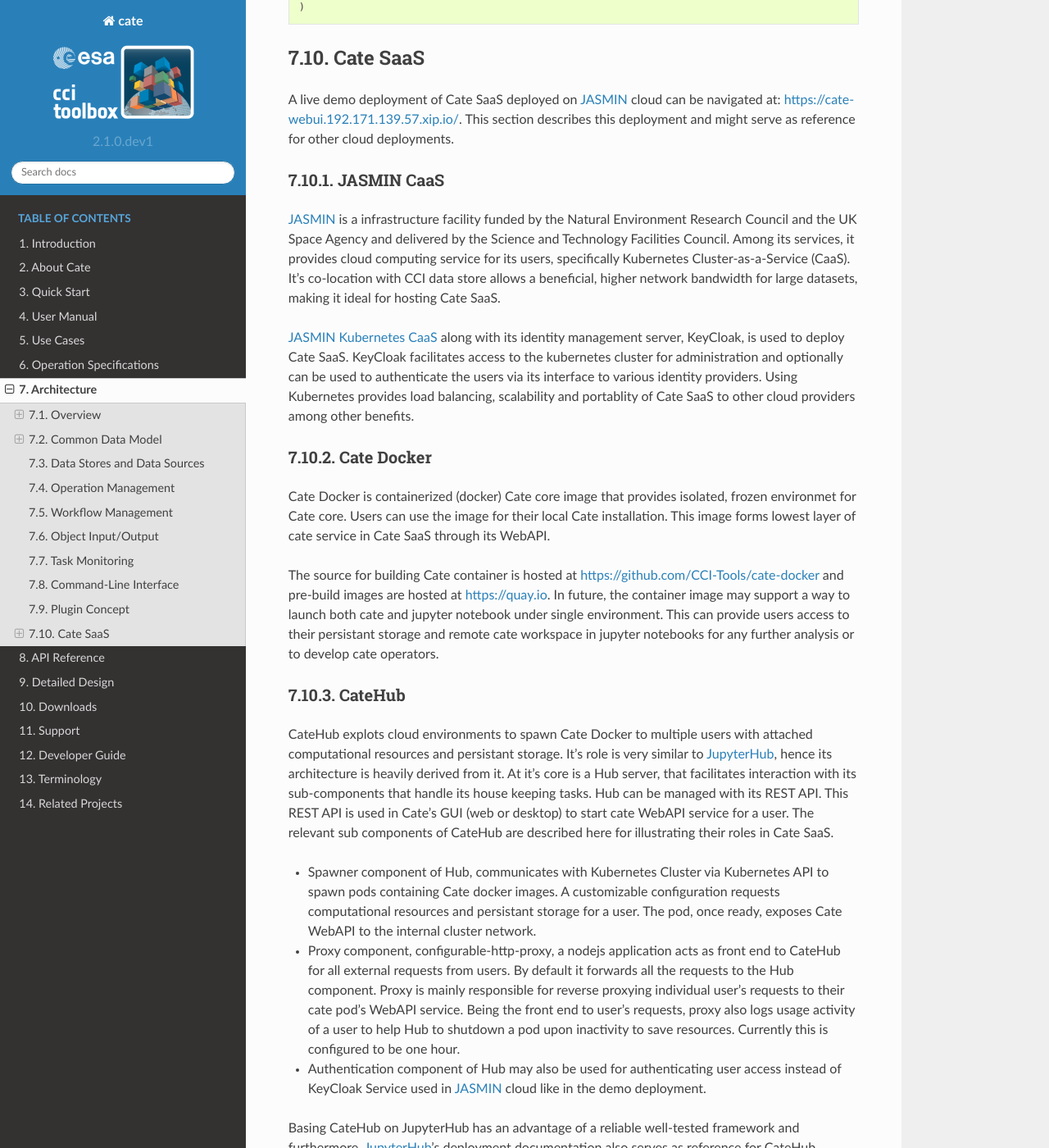
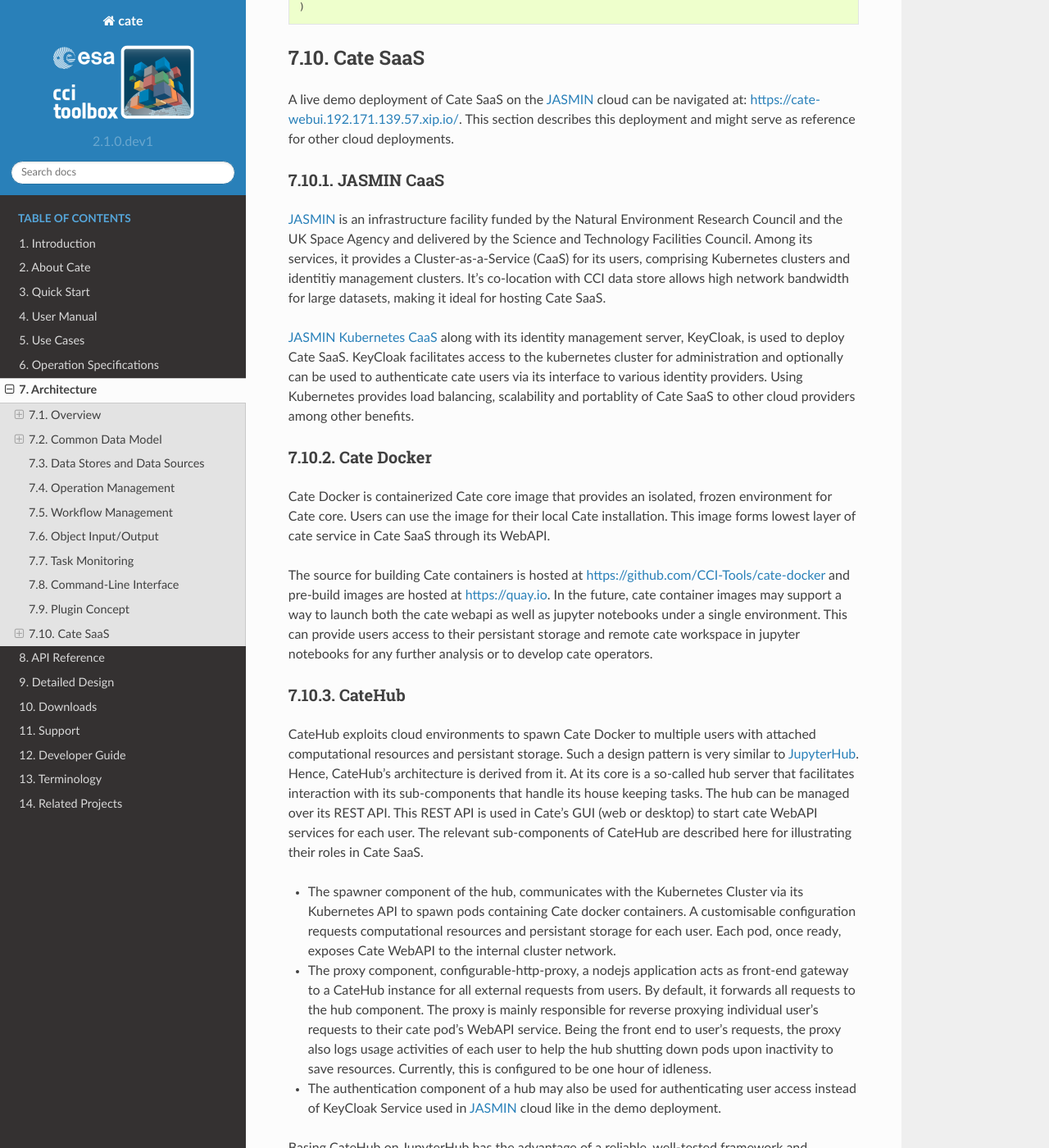
Before and after one commit to CCI-Tools/cate, a Sphinx documentation site: the page built from docs/source/architecture.rst, in a window 1280 px wide and 1400 px high, scrolled down 13629 px. Shown: the whole window at 82% size. Built offline with Sphinx 7.4.7 and the Read the Docs theme 2.0.0, drawn with Linux system fonts in a browser that asks for light colours; some of the changed text lies outside the part shown.

Commit message:
Checking spellos and grammar

```diff
--- a/docs/source/architecture.rst
+++ b/docs/source/architecture.rst
@@ -531,54 +531,54 @@
 
 Cate SaaS
 =========
-A live demo deployment of Cate SaaS deployed on JASMIN_ cloud can be navigated at: https://cate-webui.192.171.139.57.xip.io/.
+A live demo deployment of Cate SaaS on the JASMIN_ cloud can be navigated at: https://cate-webui.192.171.139.57.xip.io/.
 This section describes this deployment and might serve as reference for other cloud deployments.
 
 JASMIN CaaS
 ------------
-JASMIN_ is a infrastructure facility funded by the Natural Environment Research Council and the UK Space Agency
-and delivered by the Science and Technology Facilities Council. Among its services, it provides cloud computing service
-for its users, specifically Kubernetes Cluster-as-a-Service (CaaS). It's co-location with CCI data store allows a
-beneficial, higher network bandwidth for large datasets, making it ideal for hosting Cate SaaS.
+JASMIN_ is an infrastructure facility funded by the Natural Environment Research Council and the UK Space Agency
+and delivered by the Science and Technology Facilities Council. Among its services, it provides a Cluster-as-a-Service
+(CaaS) for its users, comprising Kubernetes clusters and identitiy management clusters. It's co-location with
+CCI data store allows high network bandwidth for large datasets, making it ideal for hosting Cate SaaS.
 
 `JASMIN Kubernetes CaaS`_ along with its identity management server, KeyCloak, is used to deploy Cate SaaS. KeyCloak
-facilitates access to the kubernetes cluster for administration and optionally can be used to authenticate the users via
+facilitates access to the kubernetes cluster for administration and optionally can be used to authenticate cate users via
 its interface to various identity providers. Using Kubernetes provides load balancing, scalability and portablity of
 Cate SaaS to other cloud providers among other benefits.
 
 Cate Docker
 -----------
-Cate Docker is containerized (docker) Cate core image that provides isolated, frozen environmet for Cate core. Users
+Cate Docker is containerized Cate core image that provides an isolated, frozen environment for Cate core. Users
 can use the image for their local Cate installation. This image forms lowest layer of cate service in Cate SaaS through
 its WebAPI.
 
-The source for building Cate container is hosted at https://github.com/CCI-Tools/cate-docker and pre-build images are
-hosted at `https://quay.io <https://quay.io/bcdev/cate-webapi/>`_. In future, the  container image may support a way to
-launch both cate and jupyter notebook under single environment. This can provide users access to their persistant storage
-and remote cate workspace in jupyter notebooks for any further analysis or to develop cate operators.
+The source for building Cate containers is hosted at https://github.com/CCI-Tools/cate-docker and pre-build images are
+hosted at `https://quay.io <https://quay.io/bcdev/cate-webapi/>`_. In the future, cate container images may support a way to
+launch both the cate webapi as well as jupyter notebooks under a single environment. This can provide users access to
+their persistant storage and remote cate workspace in jupyter notebooks for any further analysis or to develop cate operators.
 
 CateHub
 -------
-CateHub explots cloud environments to spawn Cate Docker to multiple users with attached computational resources and
-persistant storage. It's role is very similar to JupyterHub_, hence its architecture is heavily derived from it. At it's
-core is a Hub server, that facilitates interaction with its sub-components that handle its house keeping tasks. Hub can
-be managed with its REST API. This REST API is used in Cate's GUI (web or desktop) to start cate WebAPI service for a
-user. The relevant sub components of CateHub are described here for illustrating their roles in Cate SaaS.
+CateHub exploits cloud environments to spawn Cate Docker to multiple users with attached computational resources and
+persistant storage. Such a design pattern is very similar to JupyterHub_. Hence, CateHub's architecture is derived from it.
+At its core is a so-called hub server that facilitates interaction with its sub-components that handle its house keeping tasks. The hub can
+be managed over its REST API. This REST API is used in Cate's GUI (web or desktop) to start cate WebAPI services for each
+user. The relevant sub-components of CateHub are described here for illustrating their roles in Cate SaaS.
 
-- Spawner component of Hub, communicates with Kubernetes Cluster via Kubernetes API to spawn pods containing Cate docker
-  images. A customizable configuration requests computational resources and persistant storage for a user.
-  The pod, once ready, exposes Cate WebAPI to the internal cluster network.
+- The spawner component of the hub, communicates with the Kubernetes Cluster via its Kubernetes API to spawn pods
+  containing Cate docker containers. A customisable configuration requests computational resources and persistant storage
+  for each user. Each pod, once ready, exposes Cate WebAPI to the internal cluster network.
 
-- Proxy component, configurable-http-proxy, a nodejs application acts as front end to CateHub for all external requests
-  from users. By default it forwards all the requests to the Hub component. Proxy is mainly responsible for
-  reverse proxying individual user's requests to their cate pod's WebAPI service. Being the front end to user's requests,
-  proxy also logs usage activity of a user to help Hub to shutdown a pod upon inactivity to save resources. Currently
-  this is configured to be one hour.
+- The proxy component, configurable-http-proxy, a nodejs application acts as front-end gateway to a CateHub instance
+  for all external requests from users. By default, it forwards all requests to the hub component. The proxy is
+  mainly responsible for reverse proxying individual user's requests to their cate pod's WebAPI service. Being the front
+  end to user's requests, the proxy also logs usage activities of each user to help the hub shutting down pods upon
+  inactivity to save resources. Currently, this is configured to be one hour of idleness.
 
-- Authentication component of Hub may also be used for authenticating user access instead of KeyCloak Service used in
+- The authentication component of a hub may also be used for authenticating user access instead of KeyCloak Service used in
   JASMIN_ cloud like in the demo deployment.
 
-Basing CateHub on JupyterHub has an advantage of a reliable well-tested framework and furthermore, JupyterHub_'s
+Basing CateHub on JupyterHub has the advantage of a reliable, well-tested framework and, furthermore, JupyterHub_'s
 deployment documentation also serves as reference for CateHub deployment on multiple cloud providers.
 
 In its simplest use case, deployment of CateHub amounts to following JupyterHub_ deployment on kubernetes using
@@ -601,19 +601,18 @@
 Cate WebUI
 ----------
 
-Cate WebUI is the Single Page Application (SPA) that acts as a user's web frontend to Cate SaaS. This is also deployed on
-the Kubernetes cluster, thereby is load balanced by Ingress component (default is a NGINX server) of Kubernetes. In fact,
-all the reqeusts to CaaS are load balanced by Ingress. Upon authentication, WebUI makes request to CateHub to start
-Cate WebAPI service and from there on communicates to the pod containing Cate WebAPI using WebSockets.
+The Cate WebUI is the Single Page Application (SPA) that acts as a user's web frontend to the Cate SaaS.
+This is also deployed on the Kubernetes cluster and is, thereby, load balanced by a so-called Ingress component
+(default is a NGINX server) of Kubernetes. In fact, all the requests to CaaS are load balanced by Ingress.
+Upon authentication, WebUI makes request to CateHub to start Cate WebAPI service and from there on communicates to the
+pod containing Cate WebAPI using WebSockets.
 
 The source for Cate WebUI is hosted at: https://github.com/CCI-Tools/cate-webui. This will in future be used to replace
 render elements of Cate Desktop.
 
-
-
-This paragraph summarizes the flow of requests from perspective of Cate WebUI. When a user submits username
+This paragraph summarizes the flow of requests from perspective of Cate WebUI. When a user submits a username
 and password in Cate WebUI (or even Cate Desktop), Keycloak or authentication component of CateHub authenticates the
-credentials and returns access token that permits further requests to CateHub. Cate WebUI makes request to REST API of
+credentials and returns an access token that permits further requests to CateHub. Cate WebUI makes request to REST API of
 CateHUB to spawn a WebAPI service with resources. The spawner component of CateHub facilitates this request to
 Kubernetes. Upon success, Hub component of CateHub makes changes to the proxy component to
 reverse proxy all the requests on `</user/username>` to the pod.
```
